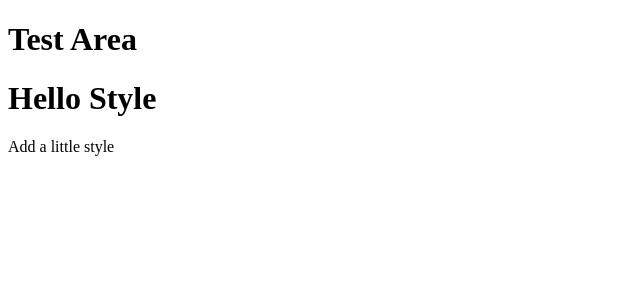
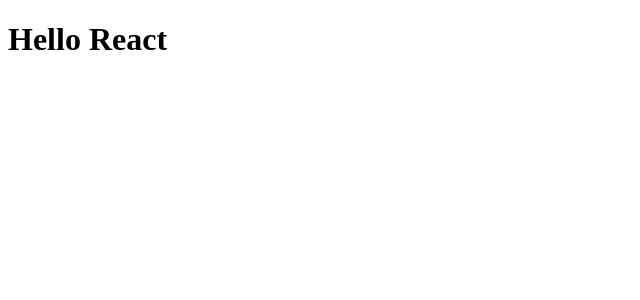
Before and after one commit to MatCre/Habit-Tracker, a React (Create React App) app in the folder habit-tracker/: page / in a window 1280 px wide. Shown: the top 300 px of the page, without its empty margins (0-640 px from the left). Built offline with nearby package versions, Linux system fonts and the light colour scheme.

Commit message:
npm install basic app router index setup

```diff
--- a/habit-tracker/package.json
+++ b/habit-tracker/package.json
@@ -16,7 +16,8 @@
     "react-dom": "^16.6.3",
     "react-router-dom": "^4.2.2",
     "react-transition-group": "^2.2.1",
-    "serve": "^10.1.2"
+    "serve": "^10.1.2",
+    "styled-components": "^5.2.3"
   },
   "scripts": {
     "dev": "react-scripts start",
--- a/habit-tracker/public/index.html
+++ b/habit-tracker/public/index.html
@@ -8,8 +8,6 @@
 </head>
 
 <body>
-    <h1>Test Area</h1>
-
     <div id="main">
         <!-- This is where my react app will go -->
     </div>
--- /dev/null
+++ b/habit-tracker/src/components/App.js
@@ -0,0 +1,12 @@
+import React from 'react';
+
+class App extends React.Component {
+
+    render() {
+        return (
+            <h1>Hello React</h1>
+        )
+    }
+}
+
+export default App;
--- /dev/null
+++ b/habit-tracker/src/components/Router.js
@@ -0,0 +1,13 @@
+import React from 'react';
+import {BrowserRouter, Route, Switch } from 'react-router-dom';
+import App from './App';
+
+const Router = () => (
+    <BrowserRouter>
+    <Switch>
+        <Route component={App} />
+    </Switch>
+    </BrowserRouter>
+);
+
+export default Router;
--- a/habit-tracker/src/index.js
+++ b/habit-tracker/src/index.js
@@ -1,16 +1,7 @@
 import React from 'react';
-import ReactDOM from 'react-dom';
-import './Sass/app.scss';
+import {render} from 'react-dom';
+import Router from './components/Router'
+// import './Sass/app.scss';
 
-class Myheader extends React.Component {
-    render() {
-        return (
-            <div>
-                <h1>Hello Style</h1>
-                <p>Add a little style</p>
-            </div>
-        )
-    }
-}
 
-ReactDOM.render(<Myheader />, document.querySelector('#main'));
+render(<Router />, document.querySelector('#main'));
```
Also changed, not shown: 1 other file (tests, documents, lock files or other folders).
